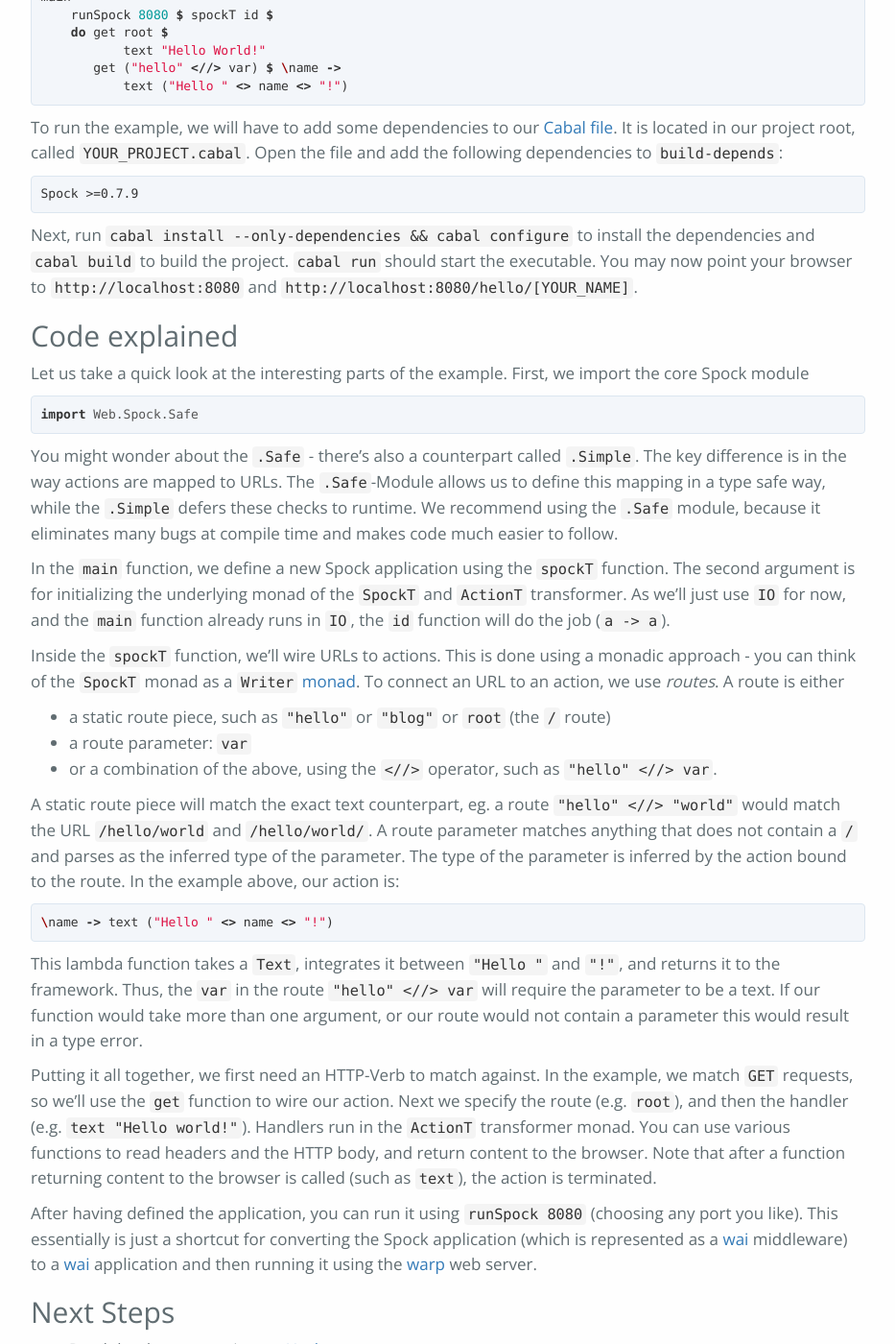
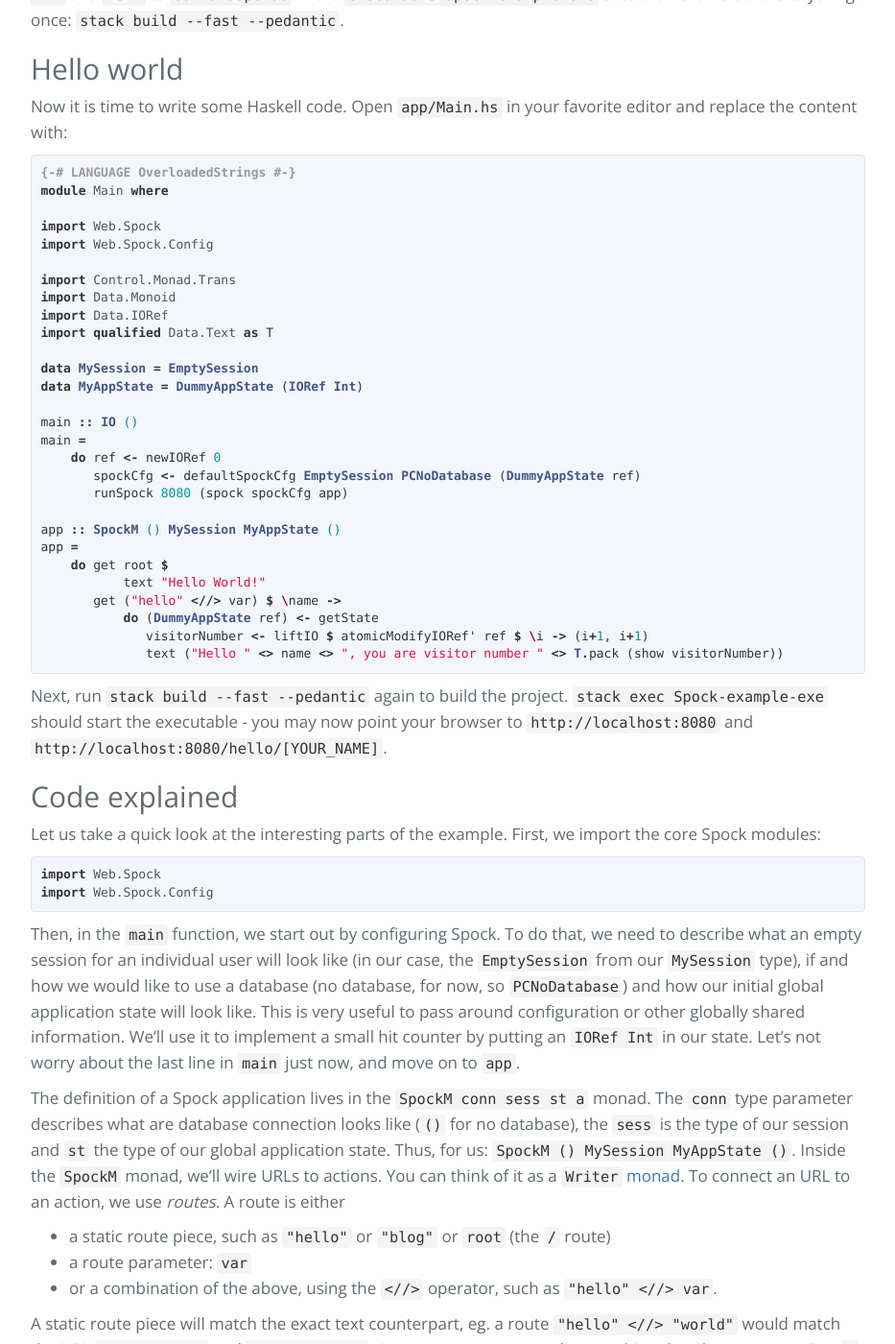
Before and after one commit to agrafix/Spock, a Jekyll site: the page built from docs/tutorial.md, in a window 1280 px wide and 1400 px high, scrolled down 728 px. Shown: the whole window at 96% size, without its empty margins (173-1106 px from the left). Built offline with Jekyll 4.4.1, drawn with Linux system fonts in a browser that asks for light colours; nearby versions of some CDN libraries; some web fonts are replaced; some of the changed text lies outside the part shown.

Commit message:
update the tutorial

```diff
--- a/docs/tutorial.md
+++ b/docs/tutorial.md
@@ -1,71 +1,100 @@
 ---
 layout: page
 title: "Tutorial"
-date: 2015-03-27 12:36:06
+date: 2016-08-26 08:36:06
 author: Alexander Thiemann
 permalink: /tutorial/
 ---
 
 ## Setup
 
-Before using Spock, you'll need to install the Haskell tool chain on your machine. For more
-information on installing it, check the [guide on Stackage.org](http://www.stackage.org/install).
+Before using Spock, you'll need to install the Haskell toolchain on your machine. We recommend using the
+[stack](http://haskellstack.org/) tool to quickly get started! Our guide will be `stack` based, but you can
+easily translate this to `cabal`.
 Next, you can prepare a directory for your first Spock powered application:
 
-1. Create a new directory for your project and switch into it
-1. Create a new directory `src/`
-1. Run `cabal sandbox init && cabal update && cabal init` to create a new cabal project
-1. Answer the questions prompted
-	- when asked *What does the package build* select *Executable (2)*
-	- when asked about the source directory, choose *src (2)*
+1. Create a new project using `stack new Spock-example`
+1. Jump into the directory `cd Spock-example`
+
+## Dependencies
+
+To make sure your dependencies will match those of this tutorial, replace the content of `stack.yaml` with:
+
+{% highlight yaml %}
+resolver: lts-6.13
+packages:
+- '.'
+- location:
+      git: https://github.com/agrafix/Spock.git
+      commit: 77333a2de5dea0dc8eba9432ab16864e93e5d70e
+  subdirs:
+    - Spock
+    - Spock-core
+    - reroute
+extra-deps: []
+{% endhighlight %}
+
+Now we will add `Spock` to our dependencies by opening `Spock-example.cabal` and adding `Spock >=0.11`, `mtl` and `text` to `build-depends` in the
+`executable Spock-example-exe` section.
+Next we build everything once: `stack build --fast --pedantic`.
 
 ## Hello world
 
-Now it is time to write some Haskell code. We start by creating a new file `src/Main.hs` and adding
-the following contents:
+Now it is time to write some Haskell code. Open `app/Main.hs` in your favorite editor and replace the content with:
 
 {% highlight haskell %}
 {% raw %}{-# LANGUAGE OverloadedStrings #-}{% endraw %}
 module Main where
 
+import Web.Spock
+import Web.Spock.Config
+
+import Control.Monad.Trans
 import Data.Monoid
-import Web.Spock.Safe
+import Data.IORef
+import qualified Data.Text as T
+
+data MySession = EmptySession
+data MyAppState = DummyAppState (IORef Int)
 
 main :: IO ()
 main =
-    runSpock 8080 $ spockT id $
+    do ref <- newIORef 0
+       spockCfg <- defaultSpockCfg EmptySession PCNoDatabase (DummyAppState ref)
+       runSpock 8080 (spock spockCfg app)
+
+app :: SpockM () MySession MyAppState ()
+app =
     do get root $
            text "Hello World!"
        get ("hello" <//> var) $ \name ->
-           text ("Hello " <> name <> "!")
+           do (DummyAppState ref) <- getState
+              visitorNumber <- liftIO $ atomicModifyIORef' ref $ \i -> (i+1, i+1)
+              text ("Hello " <> name <> ", you are visitor number " <> T.pack (show visitorNumber))
 {% endhighlight %}
 
-To run the example, we will have to add some dependencies to our [Cabal file](https://www.haskell.org/cabal/users-guide/developing-packages.html). It is located in our project
-root, called `YOUR_PROJECT.cabal`. Open the file and add the following dependencies to `build-depends`:
-{% highlight text %}
-Spock >=0.7.9
-{% endhighlight %}
-
-Next, run `cabal install --only-dependencies && cabal configure` to install the dependencies and
-`cabal build` to build the project. `cabal run` should start the executable. You may now point your browser to `http://localhost:8080` and `http://localhost:8080/hello/[YOUR_NAME]`.
+Next, run `stack build --fast --pedantic` again to build the project. `stack exec Spock-example-exe` should start the executable - you may now point your browser to `http://localhost:8080` and `http://localhost:8080/hello/[YOUR_NAME]`.
 
 ## Code explained
 
-Let us take a quick look at the interesting parts of the example. First, we import the core Spock module
+Let us take a quick look at the interesting parts of the example. First, we import the core Spock modules:
 {% highlight haskell %}
-import Web.Spock.Safe
+import Web.Spock
+import Web.Spock.Config
 {% endhighlight %}
-You might wonder about the `.Safe` - there's also a counterpart called `.Simple`. The key difference is
-in the way actions are mapped to URLs. The `.Safe`-Module allows us to define this mapping in a type safe way,
-while the `.Simple` defers these checks to runtime. We recommend using the `.Safe` module, because it eliminates
-many bugs at compile time and makes code much easier to follow.
 
-In the `main` function, we define a new Spock application using the `spockT` function. The second argument
-is for initializing the underlying monad of the `SpockT` and `ActionT` transformer. As we'll just use `IO` for
-now, and the `main` function already runs in `IO`, the `id` function will do the job (`a -> a`).
+Then, in the `main` function, we start out by configuring Spock. To do that, we need to describe what an
+empty session for an individual user will look like (in our case, the `EmptySession` from our `MySession` type),
+if and how we would like to use a database (no database, for now, so `PCNoDatabase`) and how our initial global
+application state will look like. This is very useful to pass around configuration or other globally shared
+information. We'll use it to implement a small hit counter by putting an `IORef Int` in our state. Let's not worry
+about the last line in `main` just now, and move on to `app`.
 
-Inside the `spockT` function, we'll wire URLs to actions. This is done using a monadic approach - you can think
-of the `SpockT` monad as a [`Writer` monad](https://hackage.haskell.org/package/mtl-2.2.1/docs/Control-Monad-Writer-Lazy.html). To connect an URL to an action, we use *routes*. A route is either
+The definition of a Spock application lives in the `SpockM conn sess st a` monad. The `conn` type parameter describes
+what are database connection looks like (`()` for no database), the `sess` is the type of our session and `st` the
+type of our global application state. Thus, for us: `SpockM () MySession MyAppState ()`. Inside the `SpockM` monad,
+we'll wire URLs to actions. You can think of it as a [`Writer` monad](https://hackage.haskell.org/package/mtl-2.2.1/docs/Control-Monad-Writer-Lazy.html).
+To connect an URL to an action, we use *routes*. A route is either
 
 - a static route piece, such as `"hello"` or `"blog"` or `root` (the `/` route)
 - a route parameter: `var`
@@ -81,9 +110,9 @@ This lambda function takes a `Text`, integrates it between `"Hello "` and `"!"`,
 the `var` in the route `"hello" <//> var` will require the parameter to be a text. If our function would take more than one argument, or our route would not contain a parameter this would result in a type error.
 
 Putting it all together, we first need an HTTP-Verb to match against. In the example, we match `GET` requests, so we'll use the `get` function to
-wire our action. Next we specify the route (e.g. `root`), and then the handler (e.g. `text "Hello world!"`). Handlers run in the `ActionT` transformer monad. You can use various functions to read headers and the HTTP body, and return content to the browser. Note that after a function returning content to the browser is called (such as `text`), the action is terminated.
+wire our action. Next we specify the route (e.g. `root`), and then the handler (e.g. `text "Hello world!"`). Handlers run in the `SpockAction conn sess st a` monad. You can use various functions to read headers and the HTTP body, and return content to the browser. Note that after a function returning content to the browser is called (such as `text`), the action is terminated.
 
-After having defined the application, you can run it using `runSpock 8080` (choosing any port you like). This essentially is just a shortcut for converting the Spock application (which is represented as a [wai](https://hackage.haskell.org/package/wai) middleware) to a [wai](https://hackage.haskell.org/package/wai) application and then running it using the [warp](https://hackage.haskell.org/package/warp) web server.
+After having defined the application, you can create a [`Wai.Middleware`](https://hackage.haskell.org/package/wai) from it using `spock spockCfg app` and then run it using `runSpock 8080` (choosing any port you like). Internally, the application is run by the [warp](https://hackage.haskell.org/package/warp) web server.
 
 ## Next Steps
 
```
